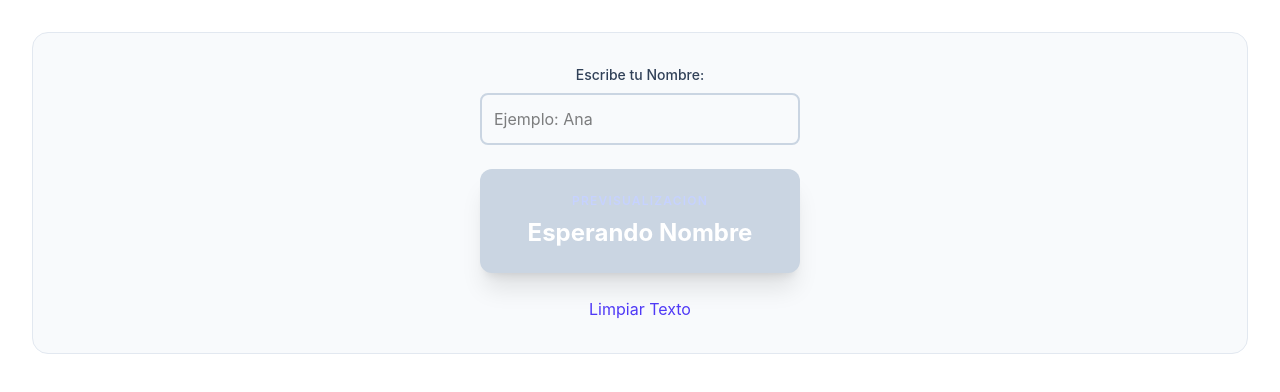
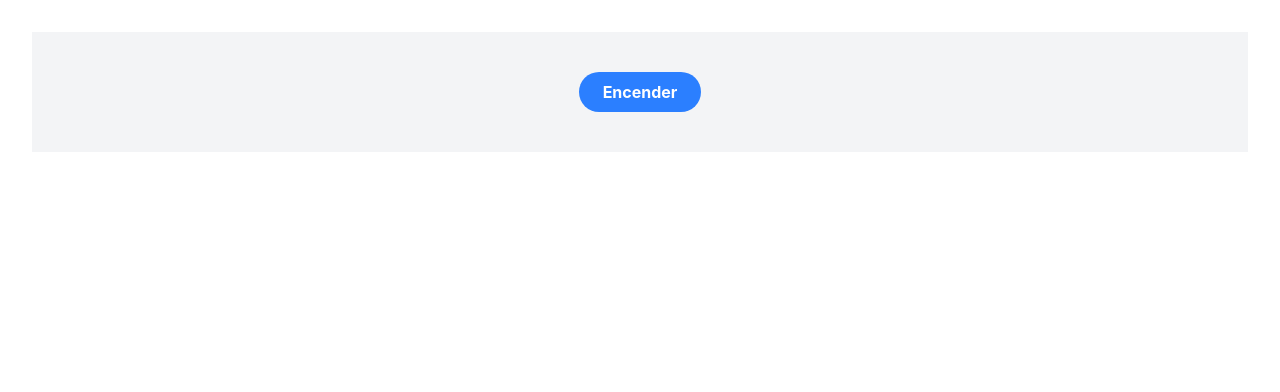
Before and after one commit to albertorojas-teacher/react02032026, a React (Vite) app: page / in a window 1280 px wide. Shown: the top 392 px of the page. Built offline with nearby package versions, Linux system fonts and the light colour scheme.

Commit message:
feat: replace CardPreview with Switcher component in App

```diff
--- a/src/App.tsx
+++ b/src/App.tsx
@@ -1,13 +1,12 @@
 
 import './App.css'
-import CardPreview from './components/CardPreview/CardPreview'
-
+import Switcher from './components/Switcher/Switcher'
 
 function App() {
 
   return (
     <>
-      <CardPreview />
+      <Switcher />
     </>
   )
 }
--- /dev/null
+++ b/src/components/Switcher/Switcher.tsx
@@ -0,0 +1,16 @@
+import { useState } from 'react'
+
+const Switcher = () => {
+    const [on, setOn] = useState(false)
+
+
+  return (
+    <div className={`p-10 flex flex-col items-center transition-colors ${on ? 'bg-yellow-100': 'bg-gray-100'}`}>
+        <button className={`px-6 py-2 rounded-full font-bold text-white ${on ? 'bg-red-500' : 'bg-blue-500' }`} onClick={() => setOn(!on)}>
+            {on ? 'Apagar' : 'Encender'}
+        </button>
+    </div>
+  )
+}
+
+export default Switcher
```
